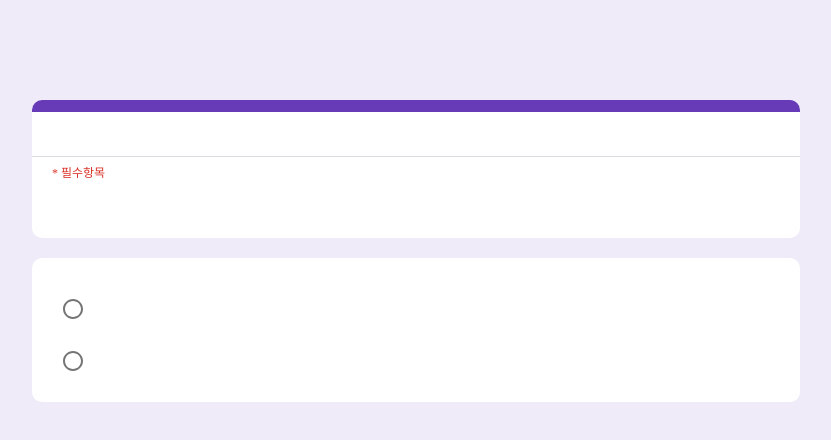
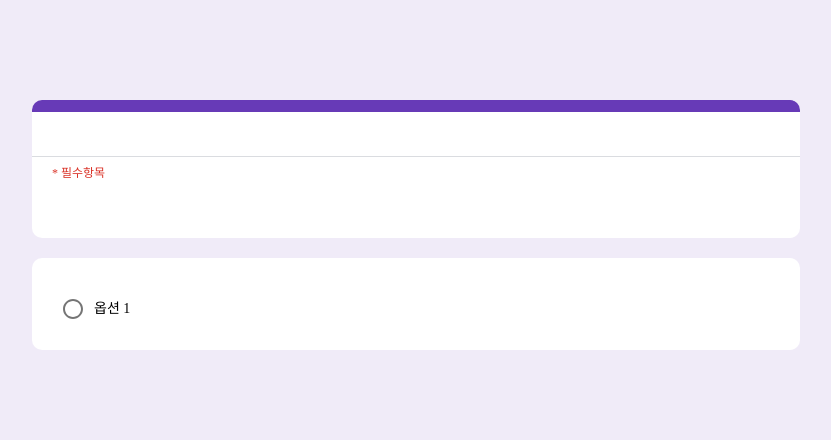
Before and after one commit to yoonncho/Google-Form, a React (Create React App) app: page /preview in a window 1280 px wide. Shown: the top 440 px of the page, without its empty margins (224-1055 px from the left). Built offline with nearby package versions, Linux system fonts and the light colour scheme.

Commit message:
[fix]: optionContent 버그 수정

```diff
--- a/src/components/Question/OptionalQuestion/index.tsx
+++ b/src/components/Question/OptionalQuestion/index.tsx
@@ -1,26 +1,22 @@
 import { Radio, Checkbox } from '@material-ui/core';
 import { Wrapper, useStyles } from './style';
-import { useInput } from '../../../hooks';
 import { QUESTION_TYPES } from '../../../const';
 import { useDispatch } from 'react-redux';
 import { questionActions } from '../../../slices';
-import { useEffect, useRef } from 'react';
 import { useLocation } from 'react-router-dom';
 
 interface QuestionProps {
   type: number;
   questionId: string;
   optionId: number;
-  optionContent?: string;
+  optionContent: string;
   isLast: boolean;
   isAnswer?: boolean;
 }
 
 const OptionalQuestion = ({ type, optionId, questionId, optionContent, isLast, isAnswer }: QuestionProps) => {
   const classes = useStyles();
-  const option = useInput(isLast ? '옵션 추가' : `옵션 ${optionId}`);
   const dispatch = useDispatch();
-  const isMounted = useRef(false); // 첫 동작 방지 위함
   const location = useLocation();
   const isPreview = location.pathname === '/preview';
 
@@ -28,13 +24,9 @@ const OptionalQuestion = ({ type, optionId, questionId, optionContent, isLast, i
     isLast && dispatch(questionActions.addOption({ id: questionId, optionId }));
   };
 
-  useEffect(() => {
-    if (isMounted.current) {
-      dispatch(questionActions.setOptionContent({ id: questionId, optionId: optionId, optionContent: option.value }));
-    } else {
-      isMounted.current = true;
-    }
-  }, [option.value]);
+  const handleContentChange = (e: React.ChangeEvent<HTMLInputElement>) => {
+    dispatch(questionActions.setOptionContent({ id: questionId, optionId, optionContent: e.target.value }));
+  };
 
   const showOptionButton = () => {
     switch (type) {
@@ -71,7 +63,7 @@ const OptionalQuestion = ({ type, optionId, questionId, optionContent, isLast, i
       {isPreview ? (
         <div className="preview-option">{optionContent}</div>
       ) : (
-        <input type="text" value={option.value} onChange={option.onChange} onClick={handleAddOption} />
+        <input type="text" value={optionContent} onChange={handleContentChange} onClick={handleAddOption} />
       )}
     </Wrapper>
   );
--- a/src/containers/QuestionContainer/index.tsx
+++ b/src/containers/QuestionContainer/index.tsx
@@ -37,13 +37,21 @@ const QuestionContainer = ({ questionId }: QuestionProps) => {
   const getOptionList = (type: number) => {
     const optionList = options
       ?.map((option) => (
-        <OptionalQuestion key={option.id} questionId={questionId} optionId={option.id} type={type} isLast={false} />
+        <OptionalQuestion
+          key={option.id}
+          questionId={questionId}
+          optionId={option.id}
+          optionContent={option.optionContent}
+          type={type}
+          isLast={false}
+        />
       ))
       .concat(
         <OptionalQuestion
           key={lastOptionIndex}
           questionId={questionId}
           optionId={lastOptionIndex}
+          optionContent="옵션 추가"
           type={type}
           isLast
         />,
--- a/src/slices/question.ts
+++ b/src/slices/question.ts
@@ -26,11 +26,7 @@ const initialState: Question[] = [
     options: [
       {
         id: 1,
-        optionContent: '',
-      },
-      {
-        id: 2,
-        optionContent: '',
+        optionContent: '옵션 1',
       },
     ],
     answers: [],
@@ -46,7 +42,7 @@ const getNewQuestion = (newQuestionId: string) => ({
   options: [
     {
       id: 1,
-      optionContent: '',
+      optionContent: '옵션 1',
     },
   ],
   answers: [],
@@ -55,7 +51,7 @@ const getNewQuestion = (newQuestionId: string) => ({
 
 const getNewOption = (newId: number) => ({
   id: newId,
-  optionContent: '',
+  optionContent: `옵션 ${newId}`,
 });
 
 const { actions: questionActions, reducer: questionReducer } = createSlice({
```
